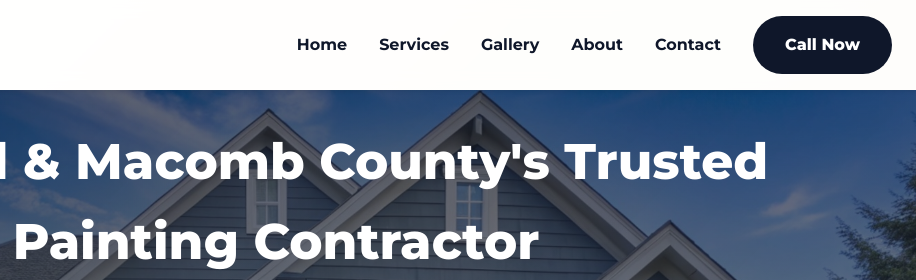
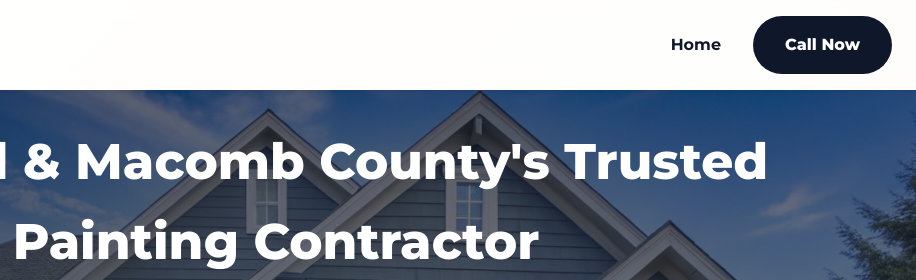
Before and after one commit to IloveChanel/oakland-macomb-landing, a plain HTML site: page index.html in a window 1280 px wide. Shown: the top 280 px of the page, 364-1280 px from the left. Drawn offline with Linux system fonts and the light colour scheme.

Commit message:
Remove navigation links for landing page optimization

```diff
--- a/index.html
+++ b/index.html
@@ -214,10 +214,6 @@
   </a>
   <nav class="hidden md:flex space-x-8 items-center">
     <a href="index.html">Home</a>
-    <a href="services.html">Services</a>
-    <a href="gallery.html">Gallery</a>
-    <a href="about.html">About</a>
-    <a href="contact.html">Contact</a>
     <a href="tel:+17343662493" class="call-now">Call Now</a>
   </nav>
   <a href="tel:+17343662493" class="md:hidden call-now px-4 py-2 rounded-full font-bold text-sm">Call Now</a>
@@ -280,7 +276,7 @@
 <footer class="bg-primary text-white text-center py-6">
   <p>© 2025 All Rights Reserved Michelle Vance</p>
   <p><a href="https://michelletrendsetter.com" class="underline text-white">michelletrendsetter.com</a> | <a href="mailto:michelletrends@gmail.com" class="underline text-white">michelletrends@gmail.com</a> | <a href="tel:+12483219121" class="underline text-white">248.321.9121</a></p>
-  <p><a href="contact.html" class="underline text-white">Contact Us</a> | <a href="privacy.html" class="underline text-white">Privacy Policy</a></p>
+  <p><a href="privacy.html" class="underline text-white">Privacy Policy</a></p>
 </footer>
 
 <script>
```
